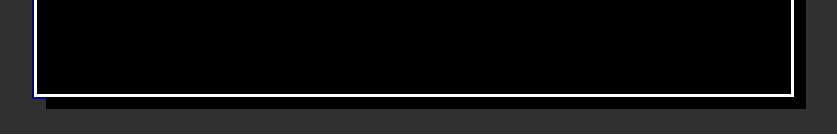
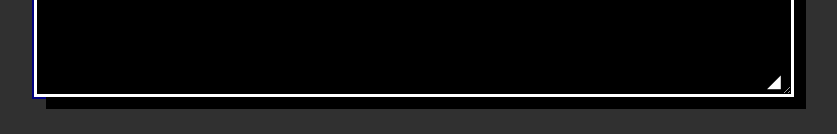
Before and after one commit to sixdworld/prototype-0-compiler-ide, a React (Vite) app in the folder frontend/: page / in a window 1280 px wide. Shown: the part 663-797 px from the top of the page, without its empty margins (226-1063 px from the left). Built offline with nearby package versions, Linux system fonts and the light colour scheme.

Commit message:
adde resize feature fro the ide

```diff
--- a/frontend/src/App.css
+++ b/frontend/src/App.css
@@ -48,7 +48,7 @@ body {
 /* =========================
    FLOATING IDE WINDOW
    ========================= */
-
+/*
 .ide {
     width: 760px;
     height: 760px;
@@ -69,8 +69,36 @@ body {
     box-shadow:
         12px 12px 0 #000000,
         0 0 0 2px #000080;
+} */
+
+.ide {
+    position: relative;
+
+    width: 760px;
+    height: 760px;
+
+    min-width: 500px;
+    min-height: 500px;
+
+    max-width: 90vw;
+    max-height: 90vh;
+
+    resize: both;
+
+    overflow: auto;
+
+    display: flex;
+    flex-direction: column;
+
+    background: #1e1e1e;
+
+    border:
+        3px solid #ffffff;
+
+    box-shadow:
+        12px 12px 0 #000000,
+        0 0 0 2px #000080;
 }
-
 
 /* =========================
    IDE HEADER
@@ -336,6 +364,35 @@ body {
         4px;
 }
 
+/* =========================
+   RESIZE GRIP
+   ========================= */
+
+.resize-grip {
+    position: absolute;
+
+    right: 6px;
+    bottom: 2px;
+
+    width: 22px;
+    height: 22px;
+
+    color: #ffffff;
+
+    font-size: 18px;
+
+    cursor: nwse-resize;
+
+    display: flex;
+
+    align-items: center;
+    justify-content: center;
+
+    z-index: 10;
+
+    pointer-events: none;
+}
+
 
 /* =========================
    SMALLER SCREENS
--- a/frontend/src/App.tsx
+++ b/frontend/src/App.tsx
@@ -760,6 +760,10 @@ function App() {
 
             </section>
 
+            <div className="resize-grip">
+                ◢
+            </div>
+
         </div>
     );
 }
```
